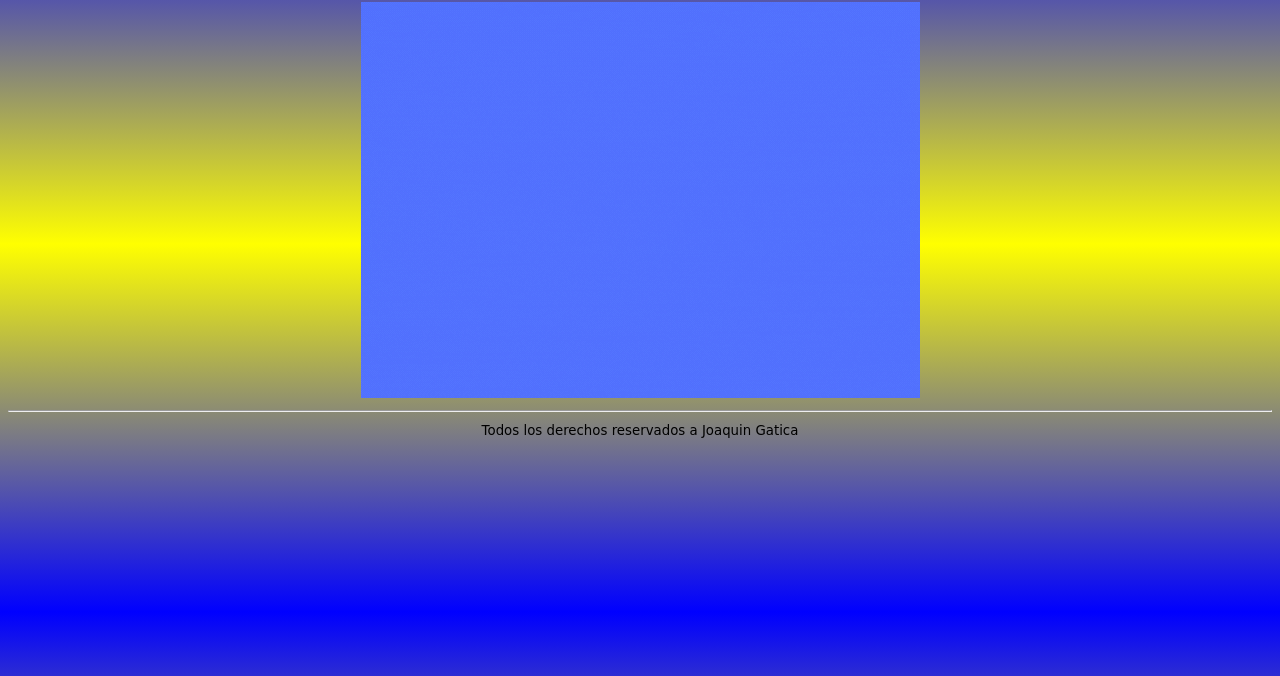
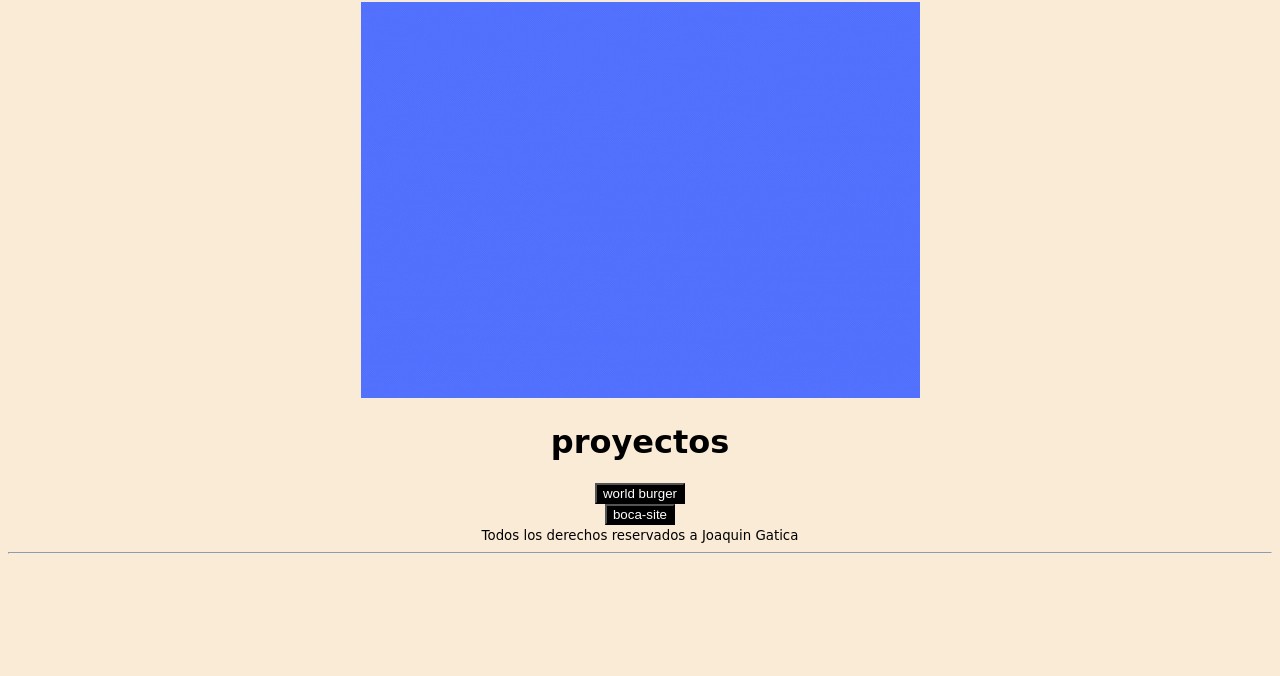
Before and after one commit to gaticabonnet/weblab, a plain HTML site: page index.html in a window 1280 px wide. Shown: the part 124-800 px from the top of the page. Drawn offline with Linux system fonts and the light colour scheme; a web font is replaced by a local one.

Commit message:
Add files via upload

```diff
--- a/index.html
+++ b/index.html
@@ -16,8 +16,13 @@
 
     <img src="./imagenes/gatica.gif" alt="">
 
-    <hr>
-    <small>Todos los derechos reservados a Joaquin Gatica</small>
 
+
+
+<center><h1>proyectos</h1></center>
+<center><a href="https://gaticabonnet.github.io/burger-world/"> <button> world burger</button></a></center>
+<center><a href="https://gaticabonnet.github.io/boca-Site/"><button>boca-site</button></a></center>
+<small>Todos los derechos reservados a Joaquin Gatica</small>
+<hr>
 </body>
 </html>
--- a/style.css
+++ b/style.css
@@ -1,7 +1,7 @@
 @import url('https://fonts.googleapis.com/css2?family=Bungee+Spice&family=Rubik+Moonrocks&display=swap');
 
 body {
-    background-image: linear-gradient(blue, yellow, blue);
+    background-color: antiquewhite;
     text-align: center;
     height: 90vh;
     font-family: 'Bungee Spice', cursive;
@@ -21,3 +21,7 @@ header img{
 h1:hover {
     text-shadow: 5px 2px 10px black;
 }
+button{
+ color: white;
+ background-color: black;
+}
```
